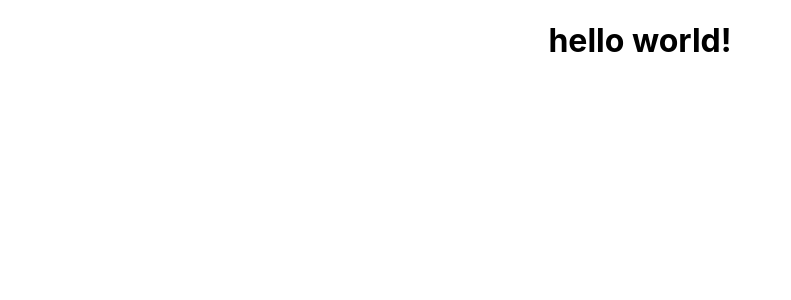
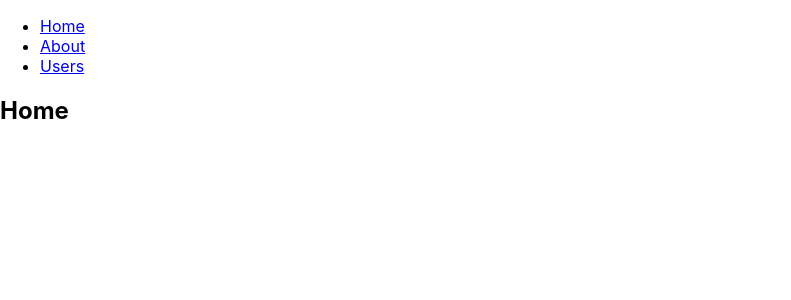
Before and after one commit to ahmetgursel/react-training-projects, a React (Create React App) app in the folder breaking-bad-app-redux-toolkit/: page / in a window 1280 px wide. Shown: the top 300 px of the page, without its empty margins (0-791 px from the left). Built offline with nearby package versions, Linux system fonts and the light colour scheme.

Commit message:
redux&route setup

```diff
--- a/breaking-bad-app-redux-toolkit/package.json
+++ b/breaking-bad-app-redux-toolkit/package.json
@@ -3,11 +3,14 @@
   "version": "0.1.0",
   "private": true,
   "dependencies": {
+    "@reduxjs/toolkit": "^1.7.2",
     "@testing-library/jest-dom": "^5.16.2",
     "@testing-library/react": "^12.1.2",
     "@testing-library/user-event": "^13.5.0",
     "react": "^17.0.2",
     "react-dom": "^17.0.2",
+    "react-redux": "^7.2.6",
+    "react-router-dom": "^5.2.0",
     "react-scripts": "5.0.0",
     "web-vitals": "^2.1.4"
   },
--- a/breaking-bad-app-redux-toolkit/src/App.js
+++ b/breaking-bad-app-redux-toolkit/src/App.js
@@ -1,12 +1,52 @@
-import logo from './logo.svg';
 import './App.css';
+import { BrowserRouter as Router, Switch, Route, Link } from 'react-router-dom';
 
 function App() {
   return (
-    <div className='App'>
-      <h1>hello world!</h1>
-    </div>
+    <Router>
+      <div>
+        <nav>
+          <ul>
+            <li>
+              <Link to='/'>Home</Link>
+            </li>
+            <li>
+              <Link to='/about'>About</Link>
+            </li>
+            <li>
+              <Link to='/users'>Users</Link>
+            </li>
+          </ul>
+        </nav>
+
+        {/* A <Switch> looks through its children <Route>s and
+         renders the first one that matches the current URL. */}
+        <Switch>
+          <Route path='/about'>
+            <About />
+          </Route>
+          <Route path='/users'>
+            <Users />
+          </Route>
+          <Route path='/'>
+            <Home />
+          </Route>
+        </Switch>
+      </div>
+    </Router>
   );
 }
 
+function Home() {
+  return <h2>Home</h2>;
+}
+
+function About() {
+  return <h2>About</h2>;
+}
+
+function Users() {
+  return <h2>Users</h2>;
+}
+
 export default App;
--- a/breaking-bad-app-redux-toolkit/src/index.js
+++ b/breaking-bad-app-redux-toolkit/src/index.js
@@ -3,10 +3,14 @@
 import './index.css';
 import App from './App';
 import reportWebVitals from './reportWebVitals';
+import { Provider } from 'react-redux';
+import { store } from './redux/store';
 
 ReactDOM.render(
   <React.StrictMode>
-    <App />
+    <Provider store={store}>
+      <App />
+    </Provider>
   </React.StrictMode>,
   document.getElementById('root')
 );
--- /dev/null
+++ b/breaking-bad-app-redux-toolkit/src/redux/store.js
@@ -0,0 +1,5 @@
+import { configureStore } from '@reduxjs/toolkit';
+
+export const store = configureStore({
+  reducer: {},
+});
```
Also changed, not shown: breaking-bad-app-redux-toolkit/src/redux/characterSlice.js (added), 1 other file (tests, documents, lock files or other folders).
